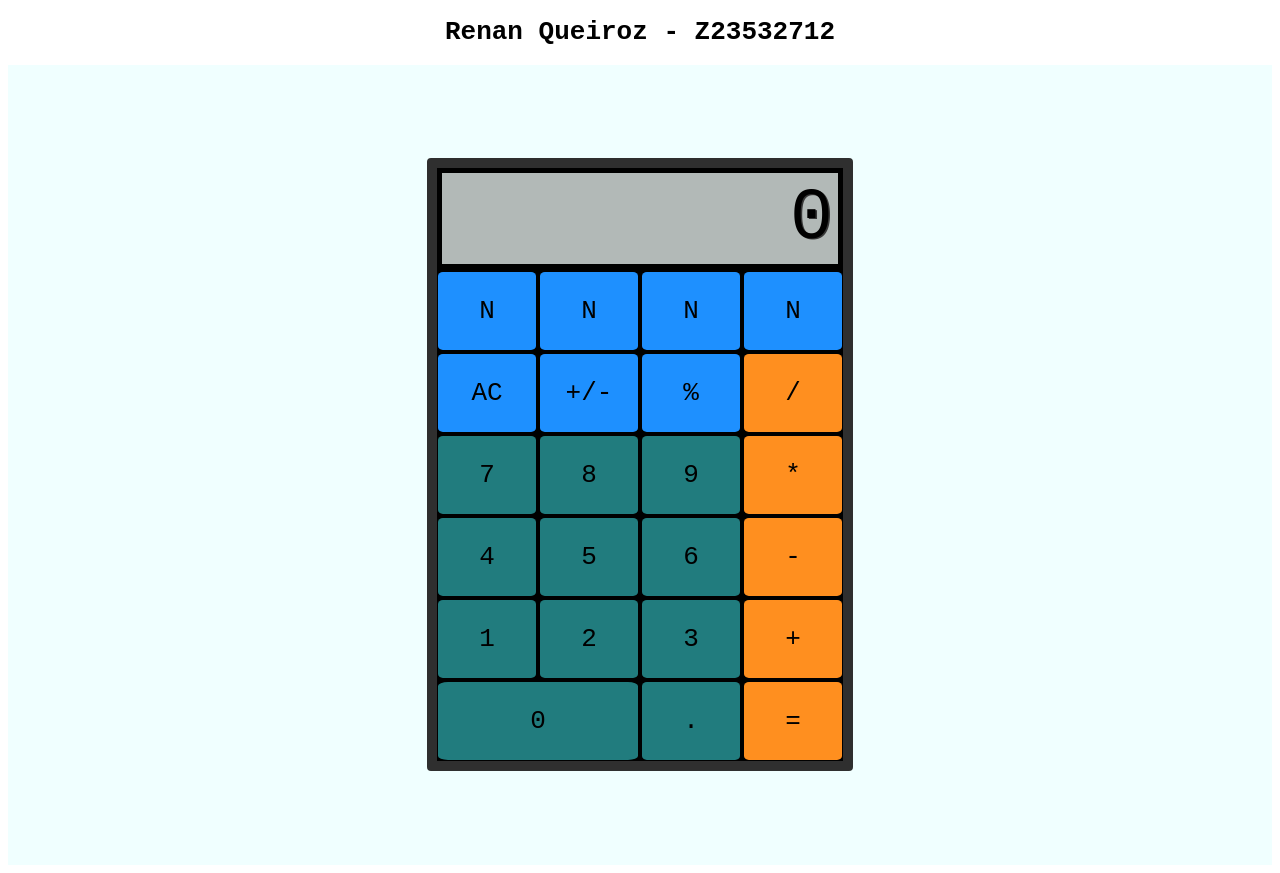
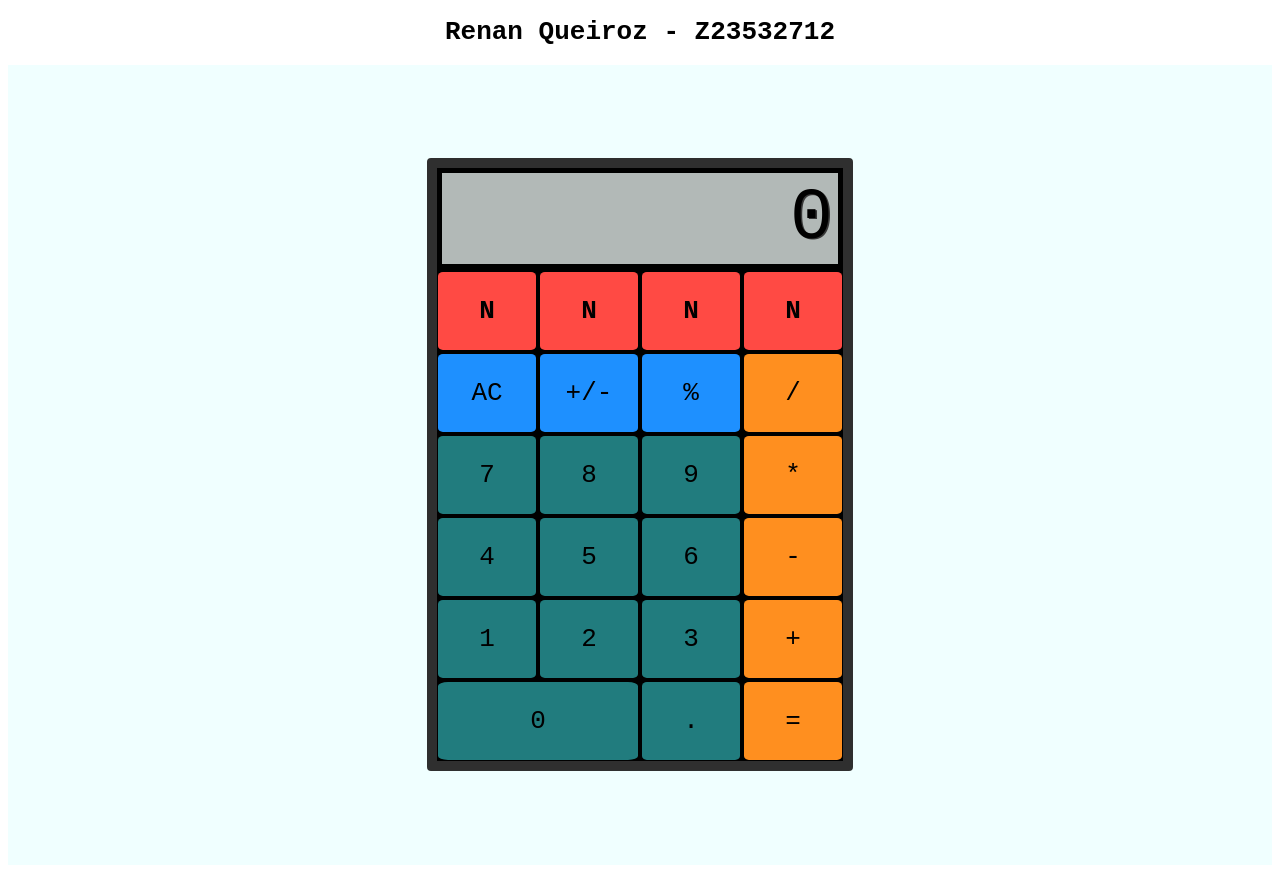
Before and after one commit to cop4808-spring-2023-fullstack-web/cop4808-git-and-github-fundamentals-RenanQueiroz, a plain HTML site: page CALC YA LATER.html in a window 1280 px wide. Drawn offline with Linux system fonts and the light colour scheme.

Commit message:
Make first row buttons red and give them bold font

```diff
--- a/CALC YA LATER.html
+++ b/CALC YA LATER.html
@@ -11,10 +11,10 @@
         <main id="calc">
             <div id="container">
                 <div id="display"></div>
-                <button type="button" class="clear" value="clear" data-key="">N</button>
-                <button type="button" class="sign" value="sign" data-key="">N</button>
-                <button type="button" class="clear" value="clear" data-key="">N</button>
-                <button type="button" class="sign" value="sign" data-key="">N</button>
+                <button type="button" class="firstRowBtns" value="" data-key="">N</button>
+                <button type="button" class="firstRowBtns" value="" data-key="">N</button>
+                <button type="button" class="firstRowBtns" value="" data-key="">N</button>
+                <button type="button" class="firstRowBtns" value="" data-key="">N</button>
                 <button type="button" class="clear" value="clear" data-key="8">AC</button>
                 <button type="button" class="sign" value="sign" data-key="192">+/-</button>
                 <button type="button" class="percent" value="percent" data-key="80">%</button>
--- a/styles/styles.css
+++ b/styles/styles.css
@@ -47,7 +47,6 @@ button {
     font-family: monospace;
     color: black;
 }
-
 
 #zero {
     grid-column: span 2;
@@ -108,3 +107,12 @@ button {
 .percent:active {
     background-color: rgb(123, 189, 255);
 }
+
+.firstRowBtns {
+    font-weight: bold;
+    background-color: #ff4a44;
+}
+
+.firstRowBtns:active {
+    background-color: #fd7a75;
+}
```
